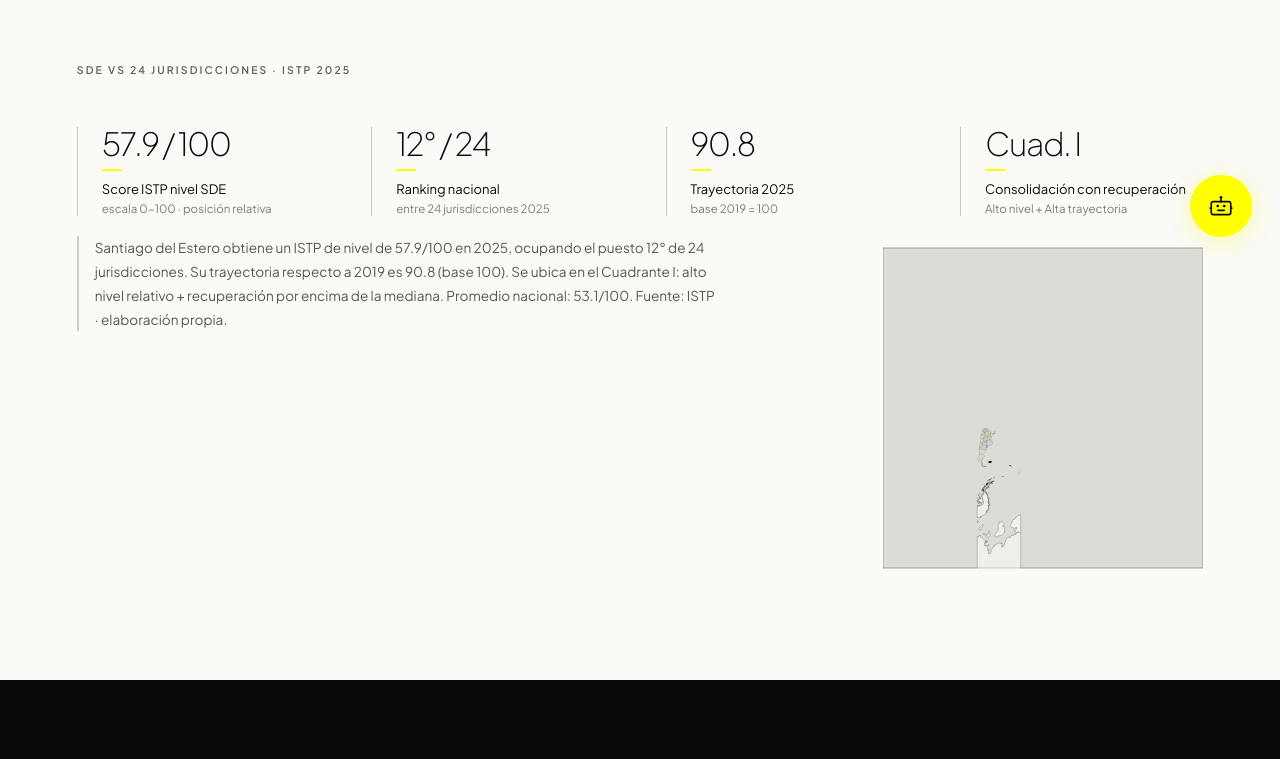
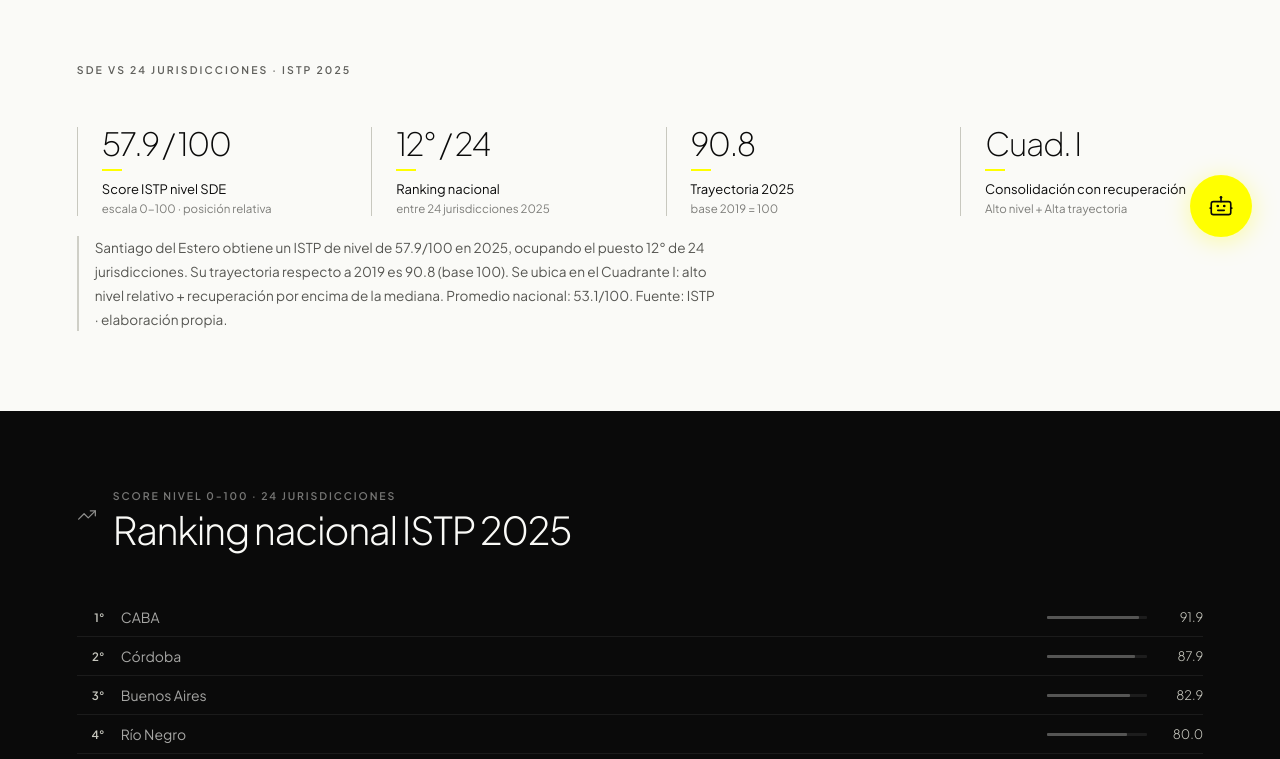
Before and after one commit to carralbal/observatorio-turismo, a React (Vite) app in the folder frontend/: page /salud in a window 1280 px wide. Shown: the part 535-1294 px from the top of the page. Built offline with nearby package versions, Linux system fonts and the light colour scheme.

Commit message:
revert: SaludTuristica sin mapa — pendiente rediseño

```diff
--- a/frontend/src/pages/SaludTuristica.jsx
+++ b/frontend/src/pages/SaludTuristica.jsx
@@ -1,5 +1,4 @@
 import { useMemo } from 'react'
-import MapaISTP from '../components/MapaISTP'
 import { ScatterChart, Scatter, LineChart, Line, XAxis, YAxis, ZAxis, Tooltip, ResponsiveContainer, ReferenceLine, Cell } from 'recharts'
 import { useCSV, fmt } from '../hooks/useCSV'
 import { C, Paralelo, VoltLine, Eyebrow, SectionTitle, Interpretacion, Loading, ICONS } from '../components/Atoms'
@@ -104,12 +103,7 @@ export default function Madurez() {
             </div>
           ))}
         </div>
-        <div style={{ display: 'grid', gridTemplateColumns: '1fr minmax(200px,320px)', gap: 'clamp(32px,4vw,56px)', alignItems: 'start', flexWrap: 'wrap' }}>
-          <div>
-            <Interpretacion texto={`Santiago del Estero obtiene un ISTP de nivel de ${sde.nivel?.toFixed(1)}/100 en 2025, ocupando el puesto ${sde.ranking}° de 24 jurisdicciones. Su trayectoria respecto a 2019 es ${sde.tray?.toFixed(1)} (base 100). Se ubica en el Cuadrante I: alto nivel relativo + recuperación por encima de la mediana. Promedio nacional: ${promedio}/100. Fuente: ISTP · elaboración propia.`} />
-          </div>
-          <MapaISTP datos2025={datos2025} />
-        </div>
+        <Interpretacion texto={`Santiago del Estero obtiene un ISTP de nivel de ${sde.nivel?.toFixed(1)}/100 en 2025, ocupando el puesto ${sde.ranking}° de 24 jurisdicciones. Su trayectoria respecto a 2019 es ${sde.tray?.toFixed(1)} (base 100). Se ubica en el Cuadrante I: alto nivel relativo + recuperación por encima de la mediana. Promedio nacional: ${promedio}/100. Fuente: ISTP · elaboración propia.`} />
       </section>
 
       {/* RANKING */}
```
